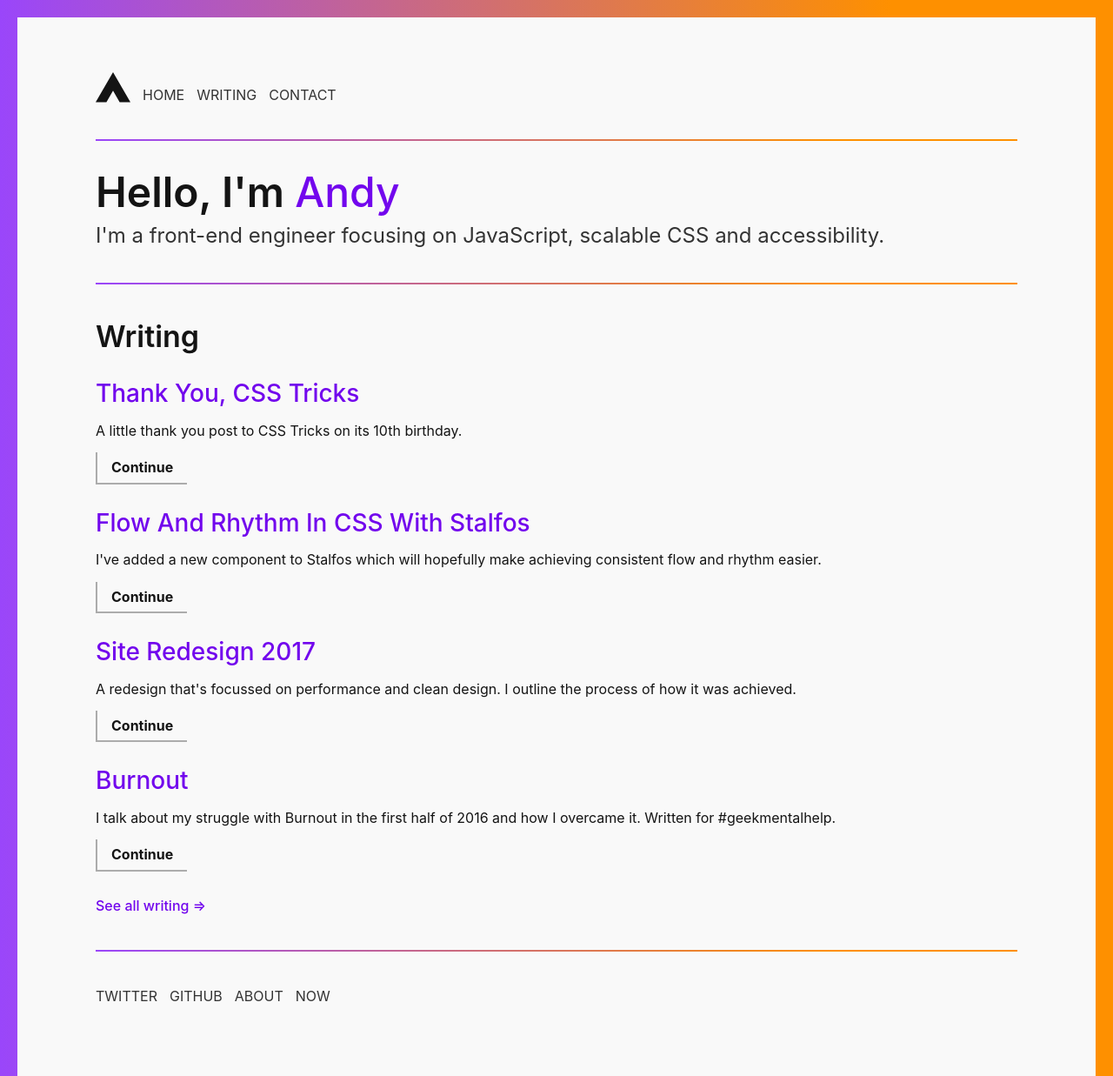
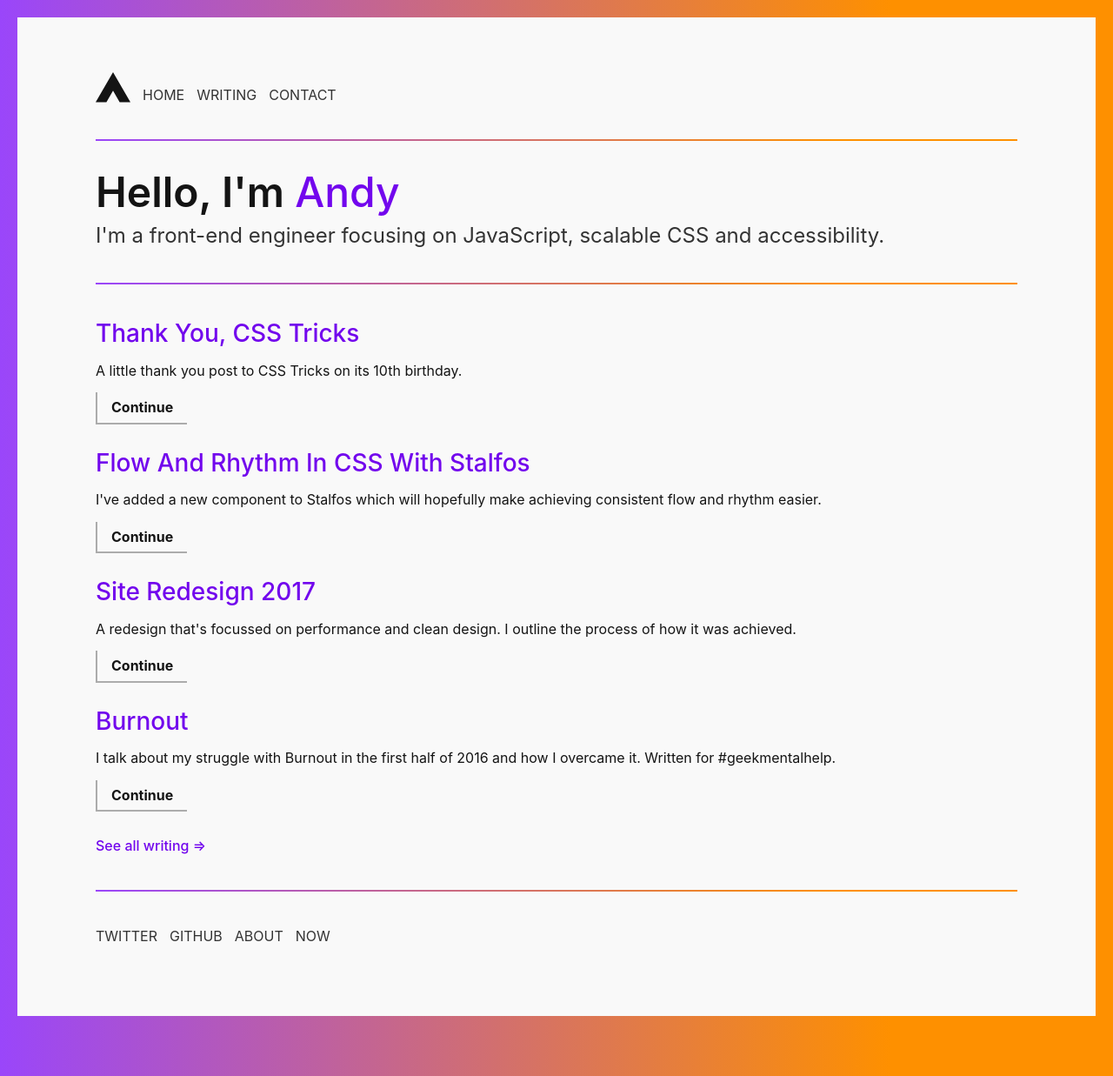
Before and after one commit to Andy-set-studio/hankchizljaw.io-legacy, a Jekyll site: the page built from index.md, in a window 1280 px wide. Shown: the whole page at 87% size. Built offline with Jekyll 4.4.1, drawn with Linux system fonts in a browser that asks for light colours.

Commit message:
Hotfix: Remove duplicate heading from feed

```diff
--- a/_layouts/feed.html
+++ b/_layouts/feed.html
@@ -5,8 +5,6 @@ layout: base
 {% include partials/splitter.html %}
 
 <div class="flow-vertical--double">
-    <h2 class="heading heading--secondary">Writing</h2>
-
     {% include partials/post-list.html %}
 
     {% if page.show_archive_link %}
```
